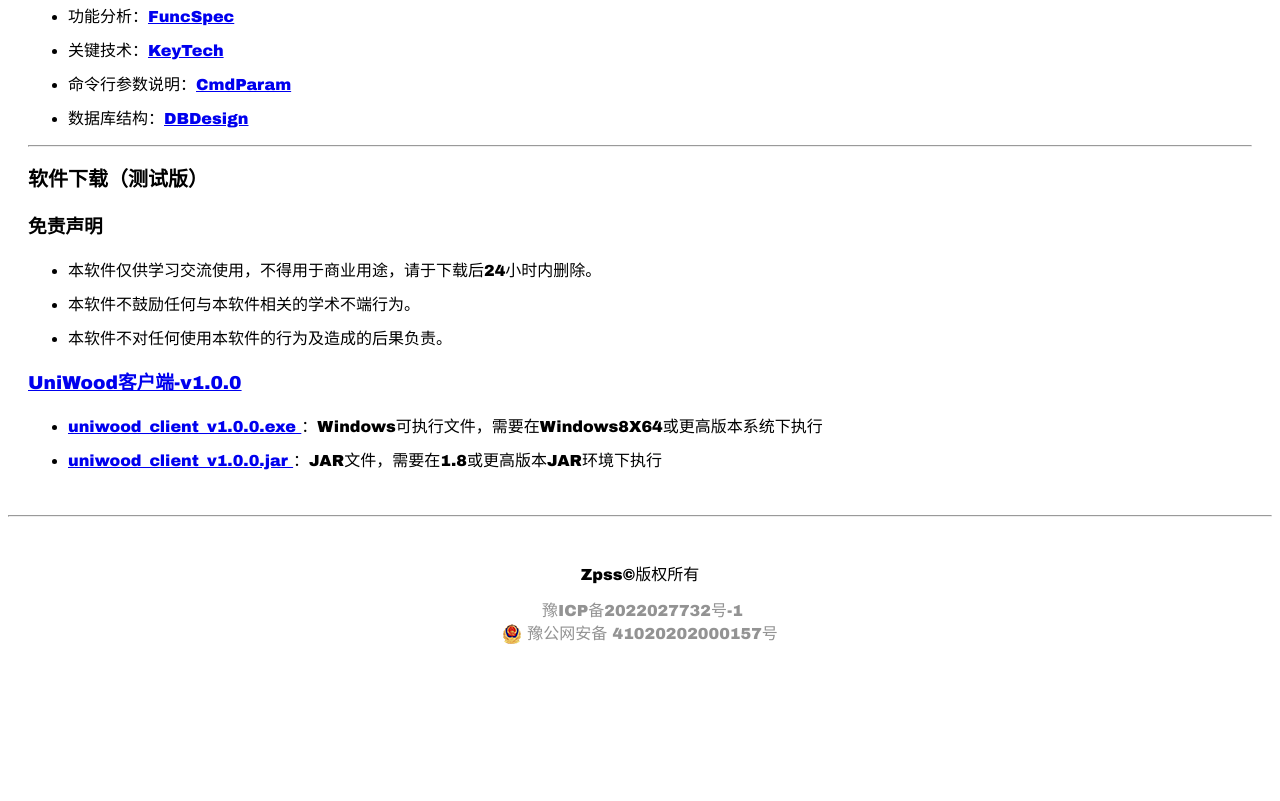
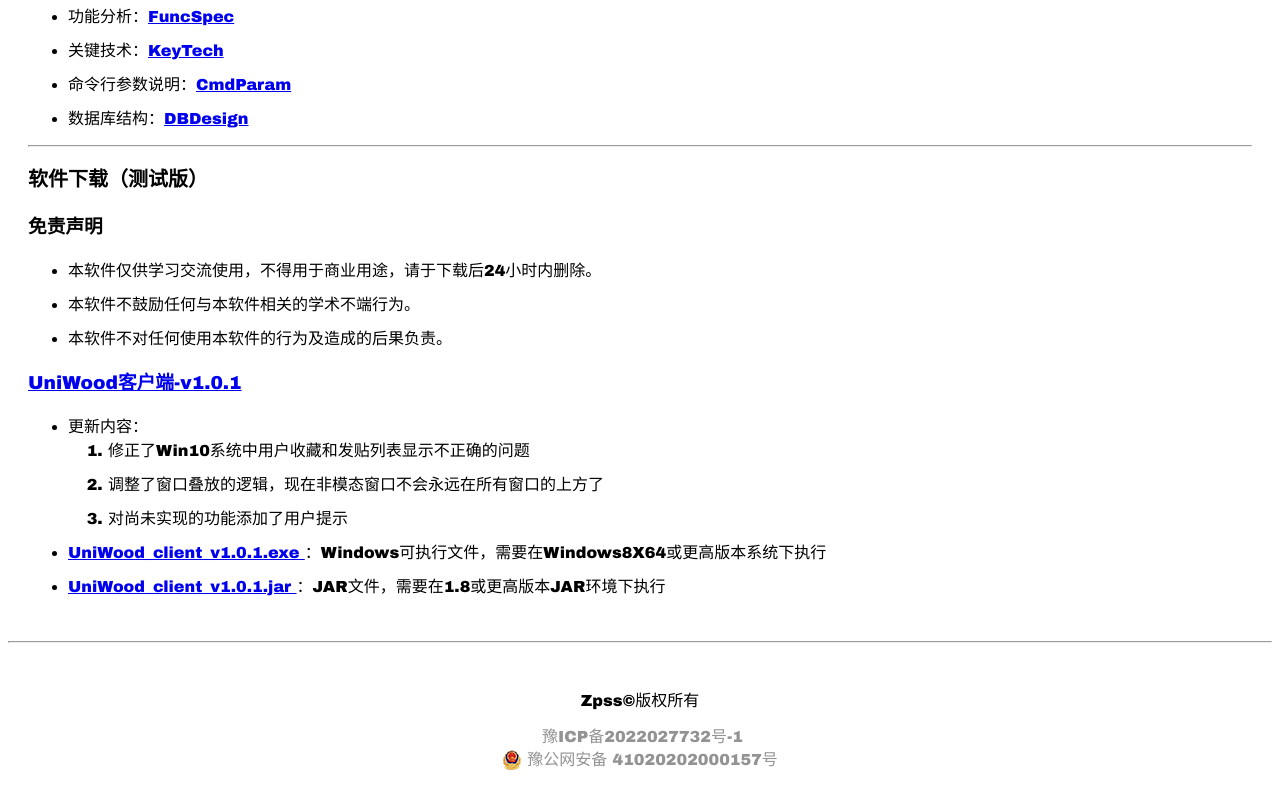
Before and after one commit to Zpss2021/HTMLTest, a plain HTML site: page uniwood.html in a window 1280 px wide. Shown: the part 1417-2218 px from the top of the page. Before the commit the page ends 2092 px from the top, so only its background shows below. Drawn offline with Linux system fonts and the light colour scheme.

Commit message:
uniwood链接更新

```diff
--- a/uniwood.html
+++ b/uniwood.html
@@ -10,7 +10,7 @@
 			box-sizing: border-box;
 		}
 
-		.header ul, ol {
+		.header ul, .header ol {
 			list-style: none;
 		}
 
@@ -172,17 +172,25 @@
 		<li>本软件不鼓励任何与本软件相关的学术不端行为。</li>
 		<li>本软件不对任何使用本软件的行为及造成的后果负责。</li>
 	</ul>
-	<h3><a href="https://github.com/Zpss2021/UniWood/releases/tag/client">UniWood客户端-v1.0.0 </a></h3>
+	<h3><a href="https://github.com/Zpss2021/UniWood/releases/tag/client-v1.0.1">UniWood客户端-v1.0.1 </a></h3>
 	<ul>
 		<li>
-			<a href="https://github.com/Zpss2021/UniWood/releases/download/client/uniwood_client_v1.0.0.exe">
-				uniwood_client_v1.0.0.exe
+			更新内容：
+			<ol>
+				<li>修正了Win10系统中用户收藏和发贴列表显示不正确的问题</li>
+				<li>调整了窗口叠放的逻辑，现在非模态窗口不会永远在所有窗口的上方了</li>
+				<li>对尚未实现的功能添加了用户提示</li>
+			</ol>
+		</li>
+		<li>
+			<a href="https://github.com/Zpss2021/UniWood/releases/download/client-v1.0.1/UniWood_client_v1.0.1.exe">
+				UniWood_client_v1.0.1.exe
 			</a>
 			：Windows可执行文件，需要在Windows8X64或更高版本系统下执行
 		</li>
 		<li>
-			<a href="https://github.com/Zpss2021/UniWood/releases/download/client/UniWood_client_v1.0.0.jar">
-				uniwood_client_v1.0.0.jar
+			<a href="https://github.com/Zpss2021/UniWood/releases/download/client-v1.0.1/UniWood_client_v1.0.1.jar">
+				UniWood_client_v1.0.1.jar
 			</a>
 			：JAR文件，需要在1.8或更高版本JAR环境下执行
 		</li>
```
